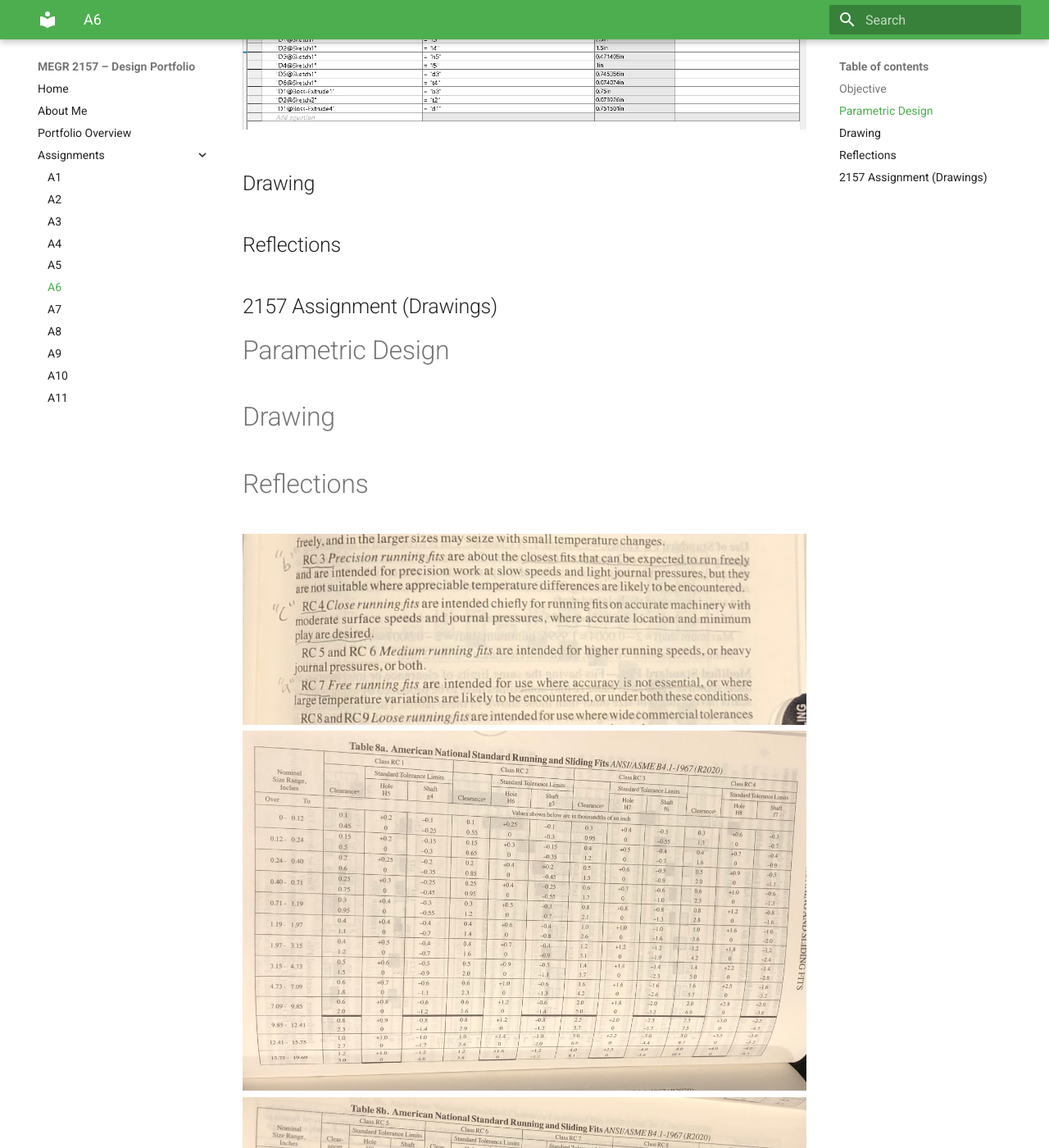
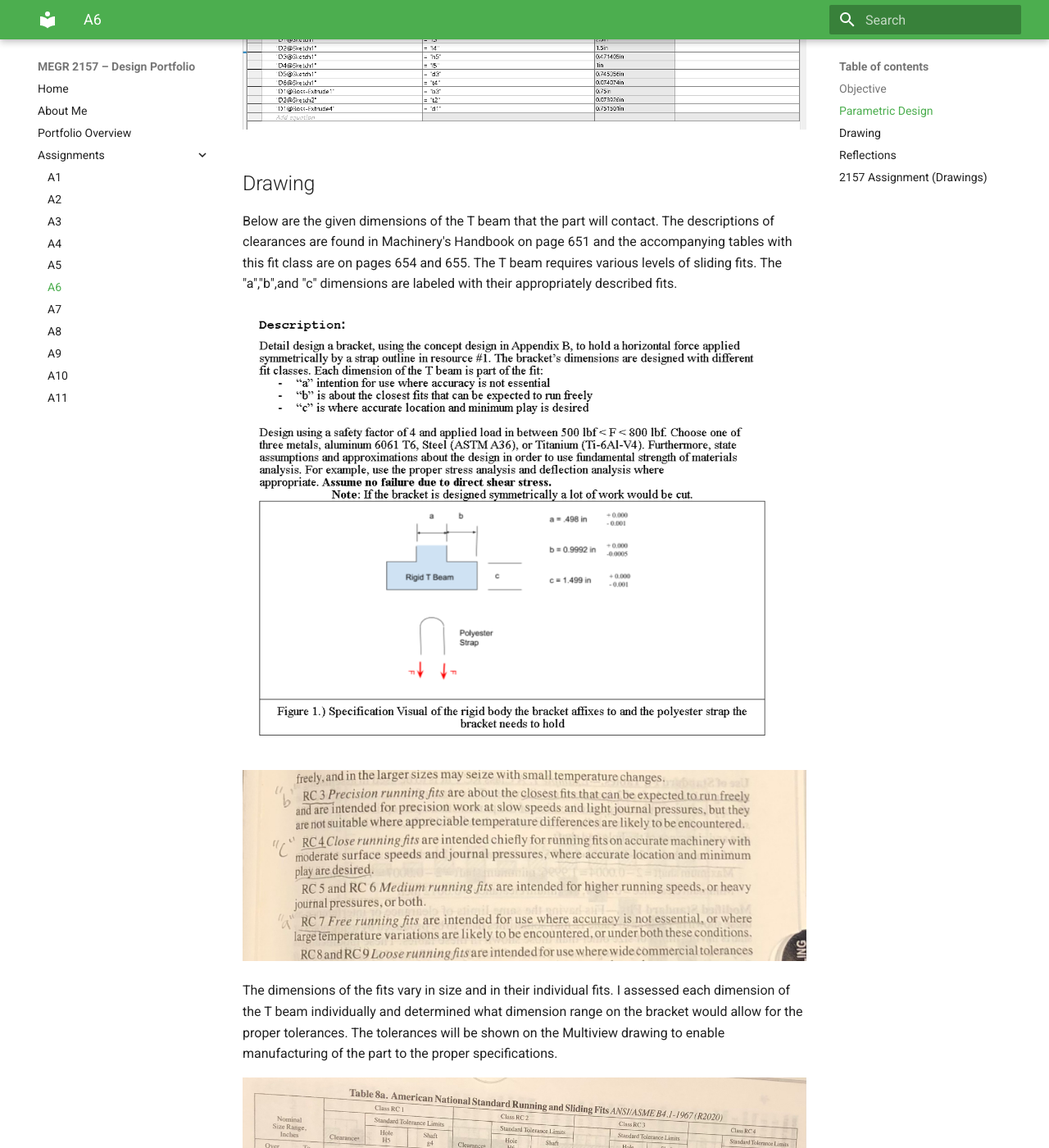
Before and after one commit to Taylor-Rockefeller-Portfolio/megr2157-portfolio, an MkDocs documentation site: the page built from docs/assignments/A06/index.md, in a window 1280 px wide and 1400 px high, scrolled down 3301 px. Shown: the whole window at 82% size. Built offline with MkDocs 1.6.1 and Material for MkDocs 9.7.7, drawn with Linux system fonts in a browser that asks for light colours.

Commit message:
Enhance drawing section with T beam dimensions
Added dimensions and fit descriptions for T beam in the drawing section, including images and tolerances for manufacturing.

```diff
--- a/docs/assignments/A06/index.md
+++ b/docs/assignments/A06/index.md
@@ -33,6 +33,22 @@ The equation for the variable "d3" is written below as it does not show fully on
 
 ## Drawing
 
+Below are the given dimensions of the T beam that the part will contact. The descriptions of clearances are found in Machinery's Handbook on page 651 and the accompanying tables with this fit class are on pages 654 and 655. The T beam requires various levels of sliding fits. The "a","b",and "c" dimensions are labeled with their appropriately described fits.
+
+
+![](Screenshot(256).png)
+
+![](IMG_1600.jpg)
+
+
+The dimensions of the fits vary in size and in their individual fits. I assessed each dimension of the T beam individually and determined what dimension range on the bracket would allow for the proper tolerances. The tolerances will be shown on the Multiview drawing to enable manufacturing of the part to the proper specifications.
+
+
+![](IMG_1601.jpg)
+
+![](IMG_1602.jpg)
+
+
 
 ## Reflections
 
```
